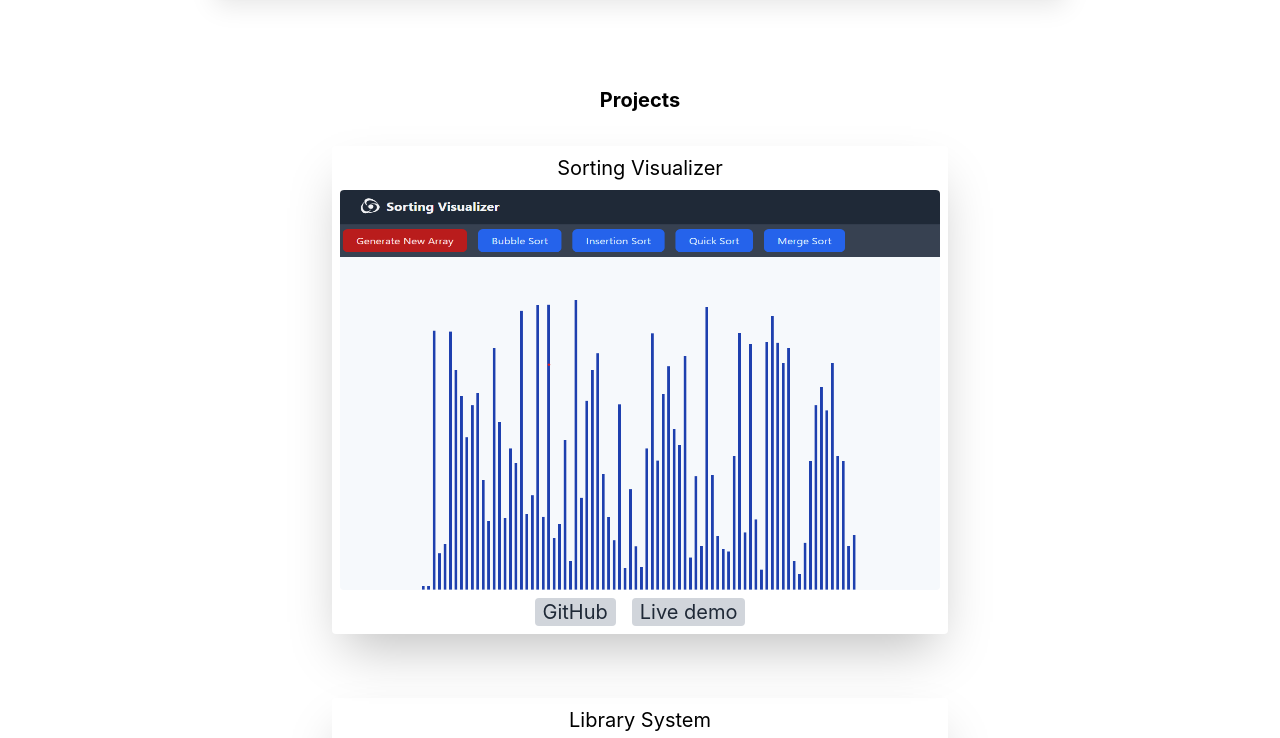
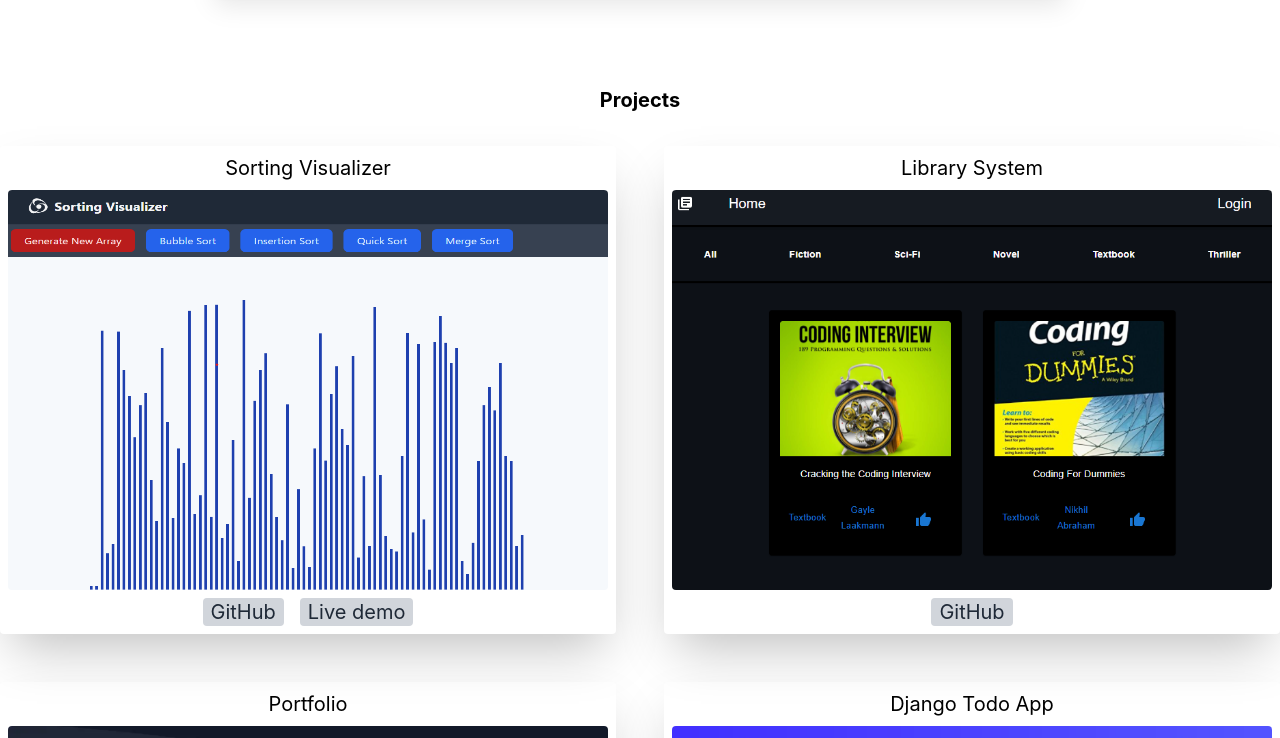
Before and after one commit to mohammedahw/portfolio-website, a Next.js app: page / in a window 1280 px wide. Shown: the part 1080-1818 px from the top of the page. Built offline with nearby package versions, Linux system fonts and the light colour scheme.

Commit message:
edited grid layout and fixed animation bugs for projects section and blog page

```diff
--- a/components/Projects.tsx
+++ b/components/Projects.tsx
@@ -43,7 +43,7 @@ export default function Projects() {
     if (inView) {
       controls.start({
         opacity: 1,
-        transition: { duration: 1.2 },
+        transition: { duration: 1.5 },
       });
     } else {
       controls.start({
@@ -55,17 +55,19 @@ export default function Projects() {
   return (
     <>
       <motion.section
-        ref={ref}
+        animate={controls}
         id="projects"
         className="flex flex-col justify-center items-center pt-24"
       >
         <div className="pb-4 text-xl font-bold">Projects</div>
-        <div className="grid grid-cols-1 gap-8 md:gap-16 content-center items-center text-sm md:text-xl pt-4">
+        <div
+          className="grid grid-cols-1 gap-8 md:grid-cols-2 md:gap-12 content-center items-center text-sm md:text-xl pt-4"
+          ref={ref}
+        >
           {projects.map((project) => {
             const { name, slug, img, github, live } = project;
             return (
               <motion.div
-                animate={controls}
                 className="flex flex-col items-center justify-center p-2 rounded dark:border-slate-900 dark:shadow-slate-900 shadow-2xl transition ease-in-out delay-150 hover:-translate-y-1 hover:scale-110 duration-300"
                 key={slug}
               >
--- a/pages/blog/index.tsx
+++ b/pages/blog/index.tsx
@@ -12,16 +12,18 @@ export default function BlogPage(props: any) {
       <Head>
         <title>Blog</title>
       </Head>
-      <motion.section className="flex flex-col justify-center items-center">
+      <motion.section
+        className="flex flex-col justify-center items-center"
+        initial={{ opacity: 0 }}
+        animate={{ opacity: 1 }}
+        transition={{ duration: 1.5 }}
+      >
         <div className="grid grid-cols-1 justify-center items-center gap-10">
           {posts.map((post: any) => {
             const fields = post.fields;
             const url = "http://" + fields.img.fields.file.url.substring(2);
             return (
               <motion.div
-                initial={{ opacity: 0 }}
-                animate={{ opacity: 1 }}
-                transition={{ duration: 1.2 }}
                 key={fields.slug}
                 className="shadow-2xl rounded dark:shadow-slate-900 flex flex-col transition ease-in-out delay-150 hover:-translate-y-1 hover:scale-110 duration-300"
               >
```
